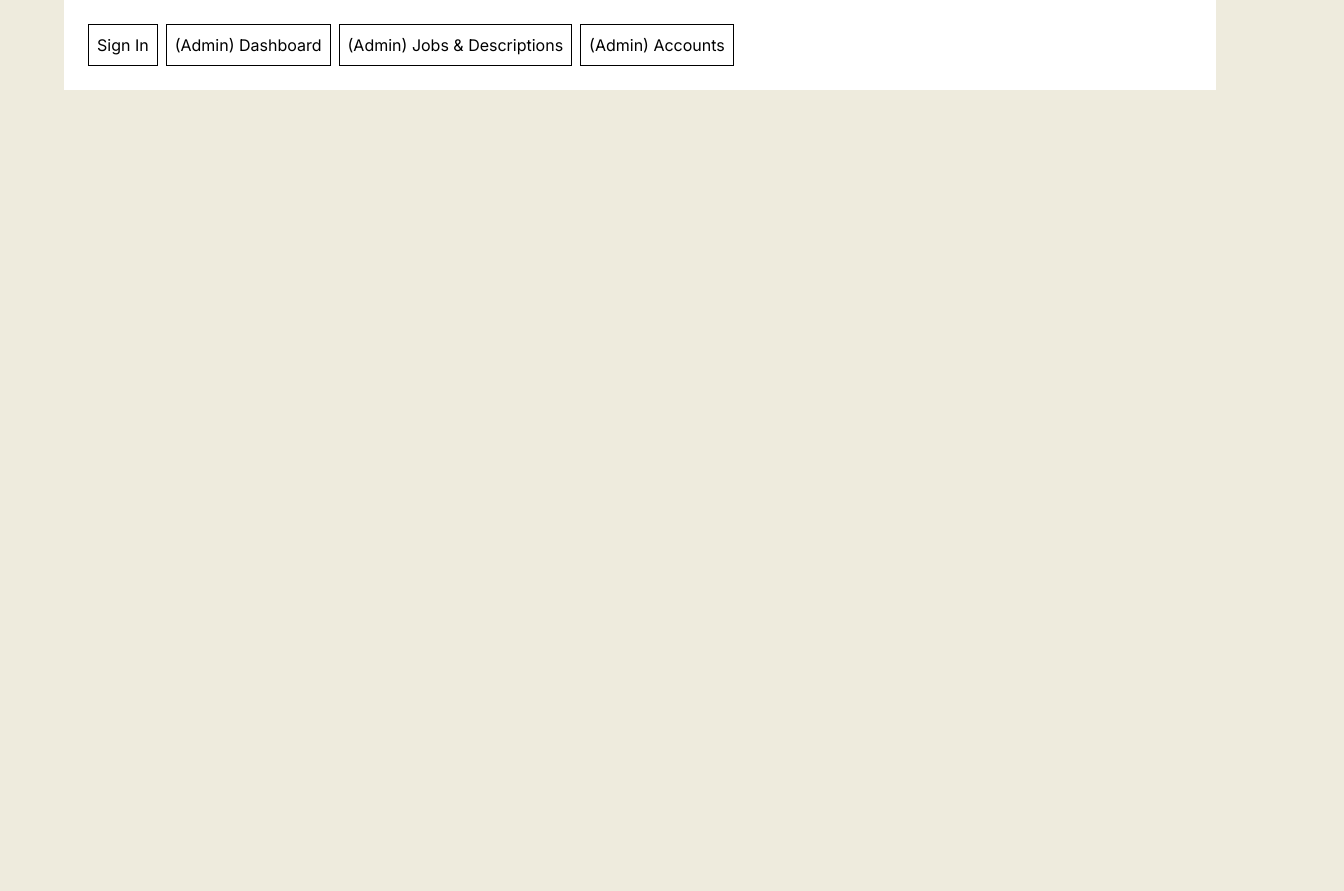
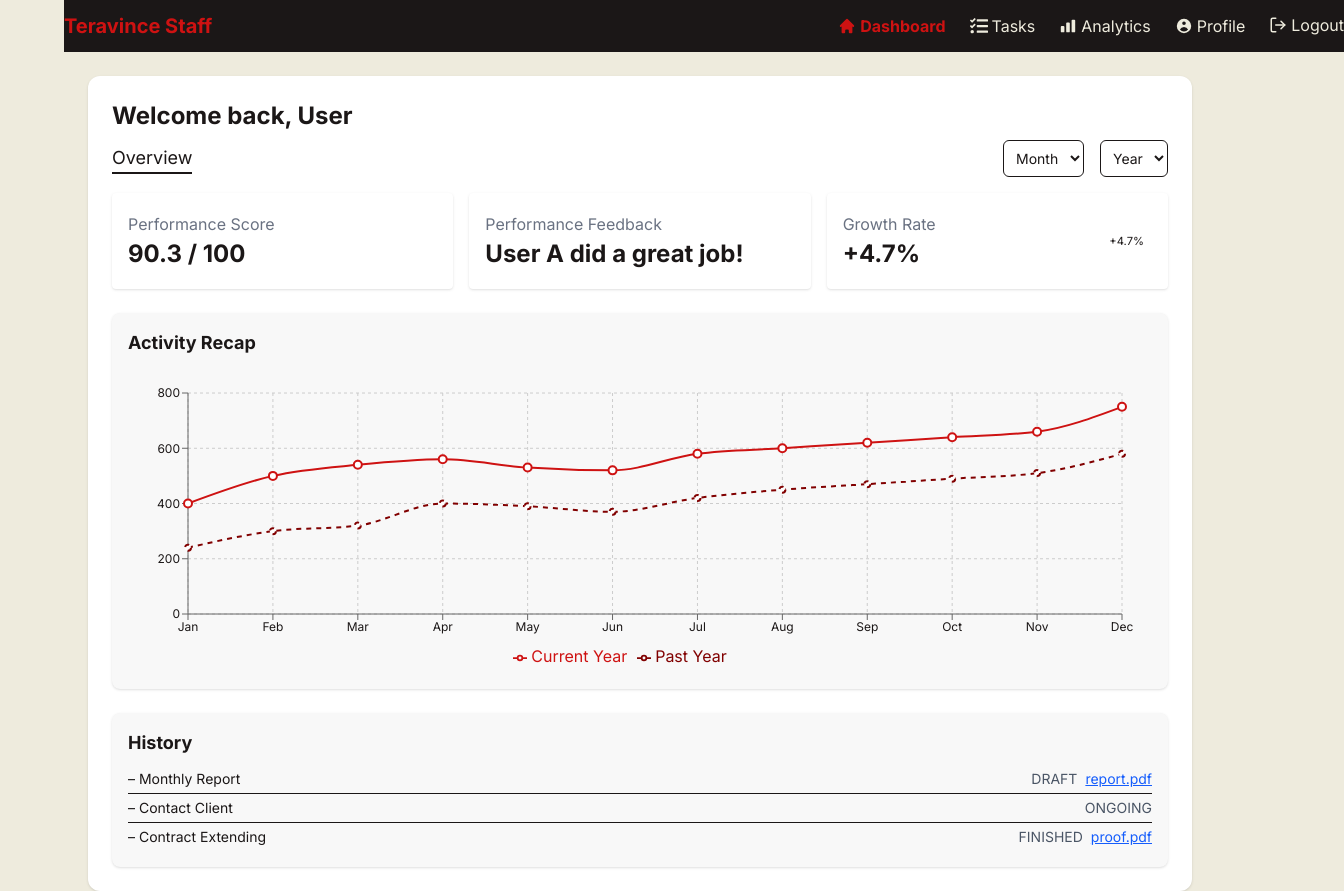
Before and after one commit to MBrillian354/teravince, a React (Vite) app in the folder frontend/: page /staff-dashboard in a window 1280 px wide. Shown: the whole page, 1344 px wide, since content can reach past the window. Before the commit the page ends 800 px from the top, so only its background shows below. Built offline with nearby package versions, Linux system fonts and the light colour scheme.

Commit message:
Staff Dashboard Page 1

```diff
--- a/frontend/package.json
+++ b/frontend/package.json
@@ -13,7 +13,9 @@
     "@tailwindcss/vite": "^4.1.11",
     "react": "^19.1.0",
     "react-dom": "^19.1.0",
+    "react-icons": "^5.5.0",
     "react-router-dom": "^7.7.1",
+    "recharts": "^3.1.0",
     "tailwindcss": "^4.1.11"
   },
   "devDependencies": {
--- a/frontend/src/App.jsx
+++ b/frontend/src/App.jsx
@@ -1,12 +1,14 @@
 import { BrowserRouter as Router, Routes, Route, useLocation } from 'react-router-dom'
 import { useState, useEffect } from 'react'
 import Navbar from './components/Navbar'
+import StaffNavbar from './components/StaffNavbar'
 import AdminDashboard from './pages/AdminDashboard'
 import SignIn from './pages/Signin'
 import SignUp from './pages/Signup'
 import ForgotPassword from './pages/ForgotPassword'
 import JobsView from './pages/JobsView'
 import AccountsView from './pages/AccountsView'
+import StaffDashboard from './pages/StaffDashboard'
 
 function AppContent() {
   const [hideNavbar, setHideNavbar] = useState(false)
@@ -18,10 +20,12 @@ function AppContent() {
     setHideNavbar(shouldHide)
   }, [location.pathname])
 
+  const isStaffRoute = location.pathname.startsWith('/staff')
 
   return (
     <div className='min-h-screen bg-background text-gray-900 font-inter max-w-6xl mx-auto'>
-      {!hideNavbar && <Navbar />}
+      {!hideNavbar && (isStaffRoute ? <StaffNavbar /> : <Navbar />)}
+
       <Routes>
         <Route path="/" element={<SignIn />} />
         <Route path="/signup" element={<SignUp />} />
@@ -29,6 +33,7 @@ function AppContent() {
         <Route path="/admin-dashboard" element={<AdminDashboard />} />
         <Route path="/jobs" element={<JobsView />} />
         <Route path="/accounts" element={<AccountsView />} />
+        <Route path="/staff-dashboard" element={<StaffDashboard />} />
       </Routes>
     </div>
   )
--- /dev/null
+++ b/frontend/src/components/ActivityChart.jsx
@@ -0,0 +1,68 @@
+import React from 'react';
+import {
+  LineChart,
+  Line,
+  XAxis,
+  YAxis,
+  CartesianGrid,
+  Tooltip,
+  ResponsiveContainer,
+  Legend,
+} from 'recharts';
+
+const data = [
+  { month: 'Jan', current: 400, past: 240 },
+  { month: 'Feb', current: 500, past: 300 },
+  { month: 'Mar', current: 540, past: 320 },
+  { month: 'Apr', current: 560, past: 400 },
+  { month: 'May', current: 530, past: 390 },
+  { month: 'Jun', current: 520, past: 370 },
+  { month: 'Jul', current: 580, past: 420 },
+  { month: 'Aug', current: 600, past: 450 },
+  { month: 'Sep', current: 620, past: 470 },
+  { month: 'Oct', current: 640, past: 490 },
+  { month: 'Nov', current: 660, past: 510 },
+  { month: 'Dec', current: 750, past: 580 },
+];
+
+const ActivityChart = () => {
+  return (
+    <div className="bg-[#F8F8F8] p-4 rounded-lg shadow">
+      <div className="text-lg font-semibold mb-4 text-[#1B1717]">Activity Recap</div>
+      <ResponsiveContainer width="100%" height={300}>
+        <LineChart data={data} margin={{ top: 20, right: 30, left: 0, bottom: 5 }}>
+          <CartesianGrid strokeDasharray="3 3" stroke="#ccc" />
+          <XAxis dataKey="month" tick={{ fill: '#1B1717', fontSize: 12 }} />
+          <YAxis tick={{ fill: '#1B1717', fontSize: 12 }} />
+          <Tooltip
+            contentStyle={{ backgroundColor: '#ffffff', borderColor: '#eee' }}
+            labelStyle={{ color: '#1B1717', fontWeight: '500' }}
+            cursor={{ stroke: '#CE1212', strokeWidth: 1 }}
+          />
+          <Legend />
+          <Line
+            type="monotone"
+            dataKey="current"
+            name="Current Year"
+            stroke="#CE1212"
+            strokeWidth={2}
+            dot={{ r: 4 }}
+            activeDot={{ r: 6 }}
+          />
+          <Line
+            type="monotone"
+            dataKey="past"
+            name="Past Year"
+            stroke="#810000"
+            strokeWidth={2}
+            strokeDasharray="5 5"
+            dot={{ r: 3 }}
+            activeDot={{ r: 5 }}
+          />
+        </LineChart>
+      </ResponsiveContainer>
+    </div>
+  );
+};
+
+export default ActivityChart;
--- /dev/null
+++ b/frontend/src/components/HistoryList.jsx
@@ -0,0 +1,37 @@
+import React from 'react';
+
+const HistoryList = () => {
+  const history = [
+    { task: 'Monthly Report', status: 'DRAFT', file: 'report.pdf' },
+    { task: 'Contact Client', status: 'ONGOING', file: null },
+    { task: 'Contract Extending', status: 'FINISHED', file: 'proof.pdf' },
+  ];
+
+  return (
+    <div className="bg-[#F8F8F8] p-4 rounded-lg shadow">
+      <div className="text-lg font-semibold mb-2">History</div>
+      <ul className="text-sm">
+        {history.map((item, idx) => (
+          <li key={idx} className="flex justify-between py-1 border-b last:border-none">
+            <span>– {item.task}</span>
+            <span className="text-gray-600">
+              {item.status}
+              {item.file && (
+                <a
+                  href={`/${item.file}`}
+                  className="ml-2 underline text-blue-600"
+                  target="_blank"
+                  rel="noopener noreferrer"
+                >
+                  {item.file}
+                </a>
+              )}
+            </span>
+          </li>
+        ))}
+      </ul>
+    </div>
+  );
+};
+
+export default HistoryList;
--- a/frontend/src/components/Navbar.jsx
+++ b/frontend/src/components/Navbar.jsx
@@ -1,24 +1,34 @@
-import { Link } from 'react-router-dom'
+import React from 'react';
+import { NavLink } from 'react-router-dom';
 
-function Navbar() {
+export default function Navbar() {
     const navigationItems = [
         { path: "/", label: "Sign In" },
         { path: "/admin-dashboard", label: "(Admin) Dashboard" },
-        { path: "/jobs", label: "(Admin) Jobs & Descriptions" },
-        { path: "/accounts", label: "(Admin) Accounts" }
+        { path: "/admin-jobs", label: "(Admin) Jobs & Descriptions" },
+        { path: "/admin-accounts", label: "(Admin) Accounts" },
+        { path: "/spv-dashboard", label: "(Supervisor) Dashboard" },
+        { path: "/spv-profile", label: "(Supervisor) My Profiles" },
+        { path: "/spv-tasks", label: "(Supervisor) Tasks & Reports" },
     ];
 
     return (
-        <nav className="bg-white p-6 text-black ">
-            <ul className="flex gap-2">
-                {navigationItems.map((item, index) => (
-                    <li key={index} className='p-2 border'>
-                        <Link to={item.path}>{item.label}</Link>
-                    </li>
-                ))}
-            </ul>
-        </nav>
-    )
+        <header className="bg-white shadow mb-8">
+            <div className="container mx-auto px-4 py-3 flex flex-col sm:flex-row justify-between items-center gap-4">
+                <h1 className="text-xl font-bold text-indigo-700">TeraVince</h1>
+                <nav className="flex flex-wrap justify-center sm:justify-end gap-2 text-sm max-w-full overflow-x-auto">
+                    {navigationItems.map(item => (
+                        <NavLink
+                            key={item.path}
+                            to={item.path}
+                            className="hover:text-indigo-500 px-2 py-1 whitespace-nowrap border-x border-gray-200"
+                        >
+                            {item.label}
+                        </NavLink>
+                    ))}
+                </nav>
+                <button className="text-gray-600 hover:text-gray-800 text-sm min-w-max px-2 py-1">Log Out</button>
+            </div>
+        </header>
+    );
 }
-
-export default Navbar
--- /dev/null
+++ b/frontend/src/components/StaffNavbar.jsx
@@ -0,0 +1,100 @@
+// ================== Main Code ==================
+import React from "react";
+import { NavLink } from "react-router-dom";
+import { HiChartBar, HiUserCircle, HiHome } from "react-icons/hi";
+import { FiLogOut } from "react-icons/fi";
+import { FaTasks } from "react-icons/fa";
+
+const StaffNavbar = () => {
+  return (
+    <header className="bg-[#1B1717] w-screen text-[#EEEBDD]">
+      <nav className="w-full py-3 flex justify-between items-center">
+        <NavLink to="/" className="text-[#CE1212] text-xl font-bold">
+          Teravince Staff
+        </NavLink>
+        <ul className="flex gap-6 items-center">
+          <li>
+            <NavLink
+              to="/staff-dashboard"
+              className={({ isActive }) =>
+                isActive
+                  ? "text-[#CE1212] font-semibold"
+                  : "hover:text-[#CE1212] transition"
+              }
+            >
+              <div className="flex items-center gap-1">
+                <HiHome className="text-lg" />
+                Dashboard
+              </div>
+            </NavLink>
+          </li>
+          <li>
+            <NavLink
+              to="/staff-tasks"
+              className={({ isActive }) =>
+                isActive
+                  ? "text-[#CE1212] font-semibold"
+                  : "hover:text-[#CE1212] transition"
+              }
+            >
+              <div className="flex items-center gap-1">
+                <FaTasks className="text-lg" />
+                Tasks
+              </div>
+            </NavLink>
+          </li>
+          <li>
+            <NavLink
+              to="/staff-analytics"
+              className={({ isActive }) =>
+                isActive
+                  ? "text-[#CE1212] font-semibold"
+                  : "hover:text-[#CE1212] transition"
+              }
+            >
+              <div className="flex items-center gap-1">
+                <HiChartBar className="text-lg" />
+                Analytics
+              </div>
+            </NavLink>
+          </li>
+          <li>
+            <NavLink
+              to="/staff-profile"
+              className={({ isActive }) =>
+                isActive
+                  ? "text-[#CE1212] font-semibold"
+                  : "hover:text-[#CE1212] transition"
+              }
+            >
+              <div className="flex items-center gap-1">
+                <HiUserCircle className="text-lg" />
+                Profile
+              </div>
+            </NavLink>
+          </li>
+          <li>
+            <button className="hover:text-[#CE1212] transition">
+              <div className="flex items-center gap-1">
+                <FiLogOut className="text-lg" />
+                Logout
+              </div>
+            </button>
+          </li>
+        </ul>
+      </nav>
+    </header>
+  );
+};
+
+export default StaffNavbar;
+
+// ================== CSS (Tailwind Styling) ==================
+// bg-[#1B1717]: Dark background
+// w-full: Full width bar
+// text-[#EEEBDD]: Light text color
+// text-[#CE1212]: Highlight red
+// hover:text-[#CE1212]: Red hover effect
+// px-6 py-3: Padding for nav
+// flex gap-6 items-center: Layout spacing
+// text-lg: Icon size
--- /dev/null
+++ b/frontend/src/pages/StaffDashboard.jsx
@@ -0,0 +1,48 @@
+import React from 'react';
+import StatsCard from '../components/StatsCard';
+import ActivityChart from '../components/ActivityChart';
+import HistoryList from '../components/HistoryList';
+
+const StaffDashboard = () => {
+  return (
+    <div className="min-h-screen bg-[#EEEBDD] text-[#1B1717]">
+        {/* Main Dashboard Section */}
+      <div className="bg-white shadow p-6 rounded-xl m-6">
+        {/* Greeting */}
+        <h1 className="text-2xl font-semibold mb-2">Welcome back, User</h1>
+
+        {/* Filters */}
+        <div className="flex justify-between items-center mb-4">
+          <h2 className="text-lg font-medium border-b-2 border-[#1B1717]">Overview</h2>
+          <div className="flex gap-4">
+            <select className="border rounded-md p-2 text-sm">
+              <option>Month</option>
+            </select>
+            <select className="border rounded-md p-2 text-sm">
+              <option>Year</option>
+            </select>
+          </div>
+        </div>
+
+        {/* Stats Cards */}
+        <div className="grid grid-cols-1 md:grid-cols-3 gap-4 mb-6">
+          <StatsCard label="Performance Score" value="90.3 / 100" />
+          <StatsCard label="Performance Feedback" value="User A did a great job!" />
+          <StatsCard label="Growth Rate" value="+4.7%" delta="+4.7%" />
+        </div>
+
+        {/* Activity Chart */}
+        <div className="mb-6">
+          <ActivityChart />
+        </div>
+
+        {/* History List */}
+        <div>
+          <HistoryList />
+        </div>
+      </div>
+    </div>
+  );
+};
+
+export default StaffDashboard;
```
Also changed, not shown: frontend/src/components/Footer.jsx (added, +16 -0 lines).
